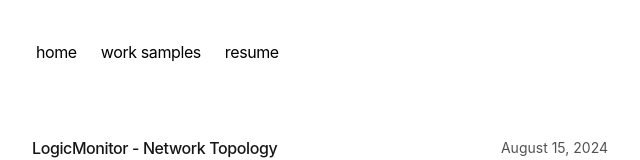
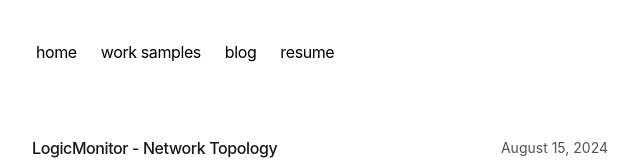
Before and after one commit to bushuyeu/portfolio, a Next.js app: page /portfolio in a window 1280 px wide. Shown: the top 160 px of the page, without its empty margins (320-960 px from the left). Built offline with nearby package versions, Linux system fonts and the light colour scheme.

Commit message:
turn on blog

```diff
--- a/app/components/nav.tsx
+++ b/app/components/nav.tsx
@@ -7,13 +7,13 @@ const navItems = {
   "/portfolio": {
     name: "work samples", // portfolio
   },
+  "/blog": {
+    name: "blog", // blog
+  },
   "https://docs.google.com/document/d/12Yf3TqCObbycOHVQyLlXvIoimgqcZ57mUNnfKVAQ3ao/edit?usp=sharing":
     {
       name: "resume", // resume
     },
-  "/blog": {
-    name: "", // blog
-  },
 };
 
 export function Navbar() {
--- a/app/portfolio/page.tsx
+++ b/app/portfolio/page.tsx
@@ -2,7 +2,7 @@ import { PortfolioWorks } from "app/components/works";
 
 export const metadata = {
   title: "Pasha Bushuyeu",
-  description: "work samples",
+  description: "samples (wip)",
 };
 
 export default function Page() {
```
Also changed, not shown: 1 other file (tests, documents, lock files or other folders).
